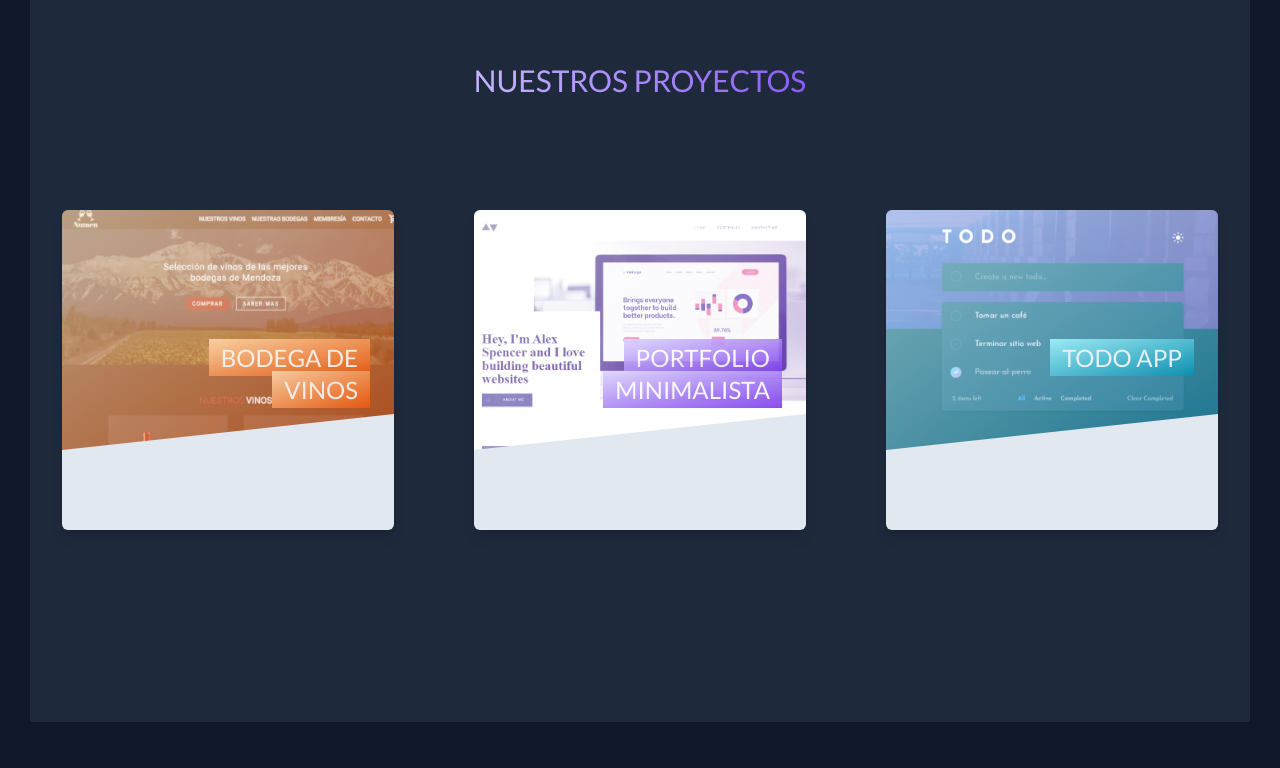
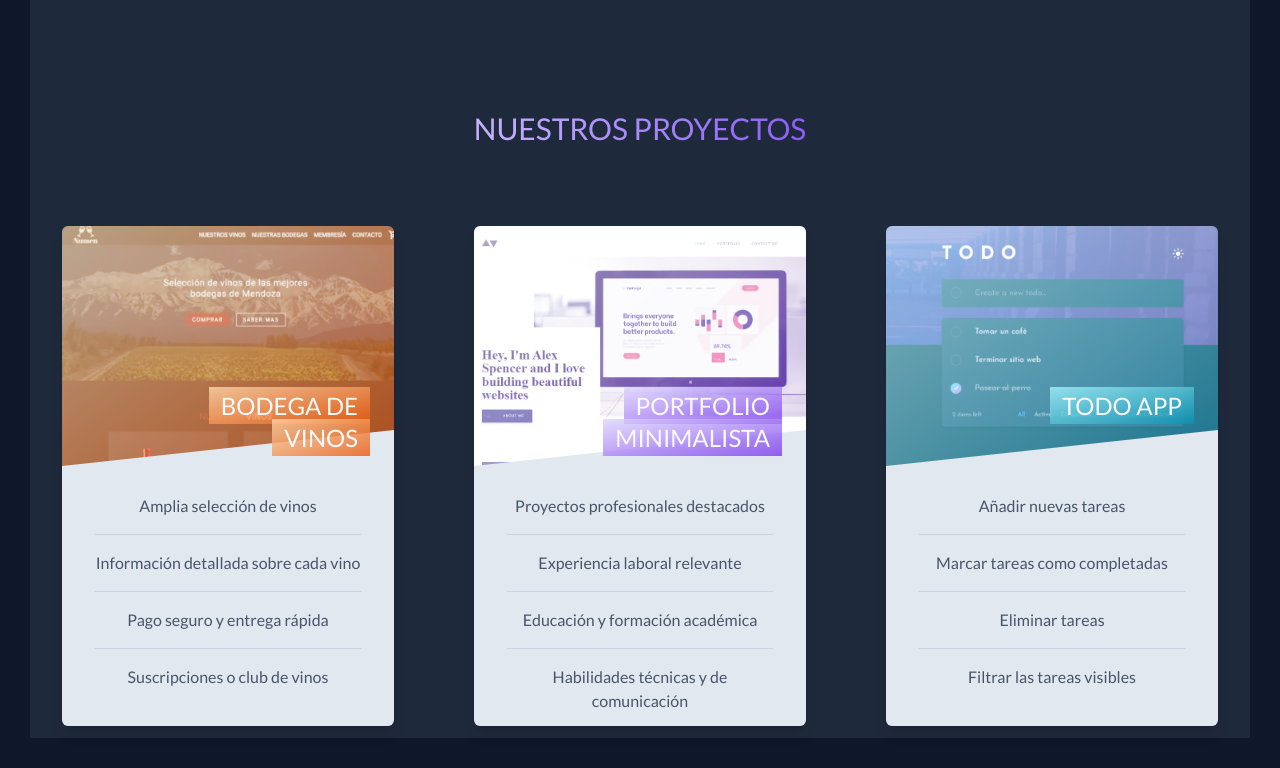
Before and after one commit to andriy-koz/portfolio-final, a Next.js app: page / in a window 1280 px wide. Shown: the part 2484-3252 px from the top of the page. Built offline with nearby package versions, Linux system fonts and the light colour scheme.

Commit message:
feat: projects cards section

```diff
--- a/components/Header.js
+++ b/components/Header.js
@@ -1,4 +1,5 @@
 import Image from 'next/image';
+import BtnCta from './Main/BtnCta';
 
 const Header = () => {
   return (
@@ -15,11 +16,7 @@ const Header = () => {
             Desarrollo web y marketing digital
           </span>
         </h1>
-        <a
-          href='#'
-          className='uppercase py-4 px-10 bg-white color text-zinc-900 inline-block hover:-translate-y-1 active:-translate-y-0.5 mt-14 rounded-full transition-all hover:shadow-lg active:shadow-md animation-fill-back animate-in-bottom'>
-          explora nuestros proyectos
-        </a>
+        <BtnCta text='explora nuestros proyectos' />
       </div>
     </header>
   );
--- /dev/null
+++ b/components/Main/BtnCta.js
@@ -0,0 +1,11 @@
+const BtnCta = ({ text }) => {
+  return (
+    <a
+      href='#'
+      className='uppercase py-4 px-10 bg-white color text-zinc-900 inline-block hover:-translate-y-1 active:-translate-y-0.5 mt-14 rounded-full transition-all hover:shadow-lg active:shadow-md animation-fill-back animate-in-bottom'>
+      {text}
+    </a>
+  );
+};
+
+export default BtnCta;
--- a/components/Main/ProjectCard.js
+++ b/components/Main/ProjectCard.js
@@ -1,19 +1,27 @@
-const ProjectCard = ({ bgColor, bgImg, title }) => {
+import BtnCta from './BtnCta';
+
+const ProjectCard = ({ bgColor, bgImg, title, lista }) => {
   return (
-    <div className='flex-1 group relative rounded-md overflow-hidden h-80 shadow-lg'>
+    <div className='flex-1 group relative rounded-md overflow-hidden h-[500px] shadow-lg'>
       <div className='bg-slate-200 h-full w-full transition-all duration-1000 group-hover:rotate-y-180 absolute top-0 left-0 backface-hidden'>
         <div
-          className={`h-60 w-full ${bgImg} bg-cover bg-blend-screen clip-card-pattern relative`}>
-          <h4 className='absolute top-32 right-5 w-2/3 uppercase text-2xl text-right p-1 opacity-90'>
-            <span className={`box-decoration-clone px-3 py-1 ${bgColor}`}>
-              {title}
-            </span>
-          </h4>
-        </div>
+          className={`h-60 w-full ${bgImg} bg-cover bg-blend-screen clip-card-pattern relative`}
+        />
+        <h4 className='absolute top-40 right-5 w-2/3 uppercase text-2xl text-right p-1'>
+          <span className={`box-decoration-clone px-3 py-1 ${bgColor}`}>
+            {title}
+          </span>
+        </h4>
+        <ul className='w-4/5 text-center text-slate-600 mx-auto mt-3'>
+          <li className='border-b-[1px] border-b-slate-300 py-4'>{lista[0]}</li>
+          <li className='border-b-[1px] border-b-slate-300 py-4'>{lista[1]}</li>
+          <li className='border-b-[1px] border-b-slate-300 py-4'>{lista[2]}</li>
+          <li className='py-4'>{lista[3]}</li>
+        </ul>
       </div>
       <div
-        className={`bg-gradient-to-br from-orange-200 to-orange-700 h-full w-full transition-all duration-1000 rotate-y-180 group-hover:rotate-y-0 absolute top-0 left-0 backface-hidden ${bgColor}`}>
-        BACK
+        className={`bg-gradient-to-br from-orange-200 to-orange-700 h-full w-full transition-all duration-1000 rotate-y-180 group-hover:rotate-y-0 absolute top-0 left-0 backface-hidden ${bgColor} text-center pt-36`}>
+        <BtnCta text='visita el sitio' />
       </div>
     </div>
   );
--- a/components/Main/Projects.js
+++ b/components/Main/Projects.js
@@ -2,24 +2,46 @@ import ProjectCard from './ProjectCard';
 
 const Projects = () => {
   return (
-    <div className='bg-slate-800 pt-96 pb-56 -mt-[32vh] px-8'>
-      <div className='mb-28 text-center'>
+    <div className='bg-slate-800 pt-96 pb-56 -mt-[26vh] px-8'>
+      <div className='mb-20 text-center'>
         <h2 className='uppercase text-3xl bg-gradient-to-r from-violet-300 to-violet-500 inline-block bg-clip-text text-transparent'>
           nuestros proyectos
         </h2>
       </div>
       <div className='flex max-w-7xl mx-auto space-x-20 h-72'>
         <ProjectCard
-          bgColor='bg-orange'
+          bgColor='bg-orange-transparent'
           bgImg='bg-card1'
           title='Bodega de vinos'
+          lista={[
+            'Amplia selección de vinos',
+            'Información detallada sobre cada vino',
+            'Pago seguro y entrega rápida',
+            'Suscripciones o club de vinos',
+          ]}
         />
         <ProjectCard
-          bgColor='bg-violet'
+          bgColor='bg-violet-transparent'
           bgImg='bg-card3'
           title='Portfolio minimalista'
+          lista={[
+            'Proyectos profesionales destacados',
+            'Experiencia laboral relevante',
+            'Educación y formación académica',
+            'Habilidades técnicas y de comunicación',
+          ]}
         />
-        <ProjectCard bgColor='bg-cyan' bgImg='bg-card2' title='Todo App' />
+        <ProjectCard
+          bgColor='bg-cyan-transparent'
+          bgImg='bg-card2'
+          title='Todo App'
+          lista={[
+            'Añadir nuevas tareas',
+            'Marcar tareas como completadas',
+            'Eliminar tareas',
+            'Filtrar las tareas visibles',
+          ]}
+        />
       </div>
     </div>
   );
--- a/styles/globals.css
+++ b/styles/globals.css
@@ -18,6 +18,9 @@
     clip-path: polygon(0 0, 100% 0, 100% 75vh, 0 100%);
   }
   .clip-card-pattern {
+    clip-path: polygon(0 0, 100% 0, 100% 85%, 0 100%);
+  }
+  .clip-card-pattern-child {
     clip-path: polygon(0 0, 100% 0, 100% 85%, 0 100%);
   }
   .animation-fill-back {
@@ -41,4 +44,25 @@
   .bg-violet {
     background-image: linear-gradient(to bottom right, #ddd6fe, #7c3aed);
   }
+  .bg-orange-transparent {
+    background-image: linear-gradient(
+      to bottom right,
+      rgba(254, 215, 170, 0.8),
+      rgba(234, 88, 12, 0.8)
+    );
+  }
+  .bg-cyan-transparent {
+    background-image: linear-gradient(
+      to bottom right,
+      rgba(165, 243, 252, 0.8),
+      rgba(8, 145, 178, 0.8)
+    );
+  }
+  .bg-violet-transparent {
+    background-image: linear-gradient(
+      to bottom right,
+      rgba(221, 214, 254, 0.8),
+      rgba(124, 58, 237, 0.8)
+    );
+  }
 }
```
